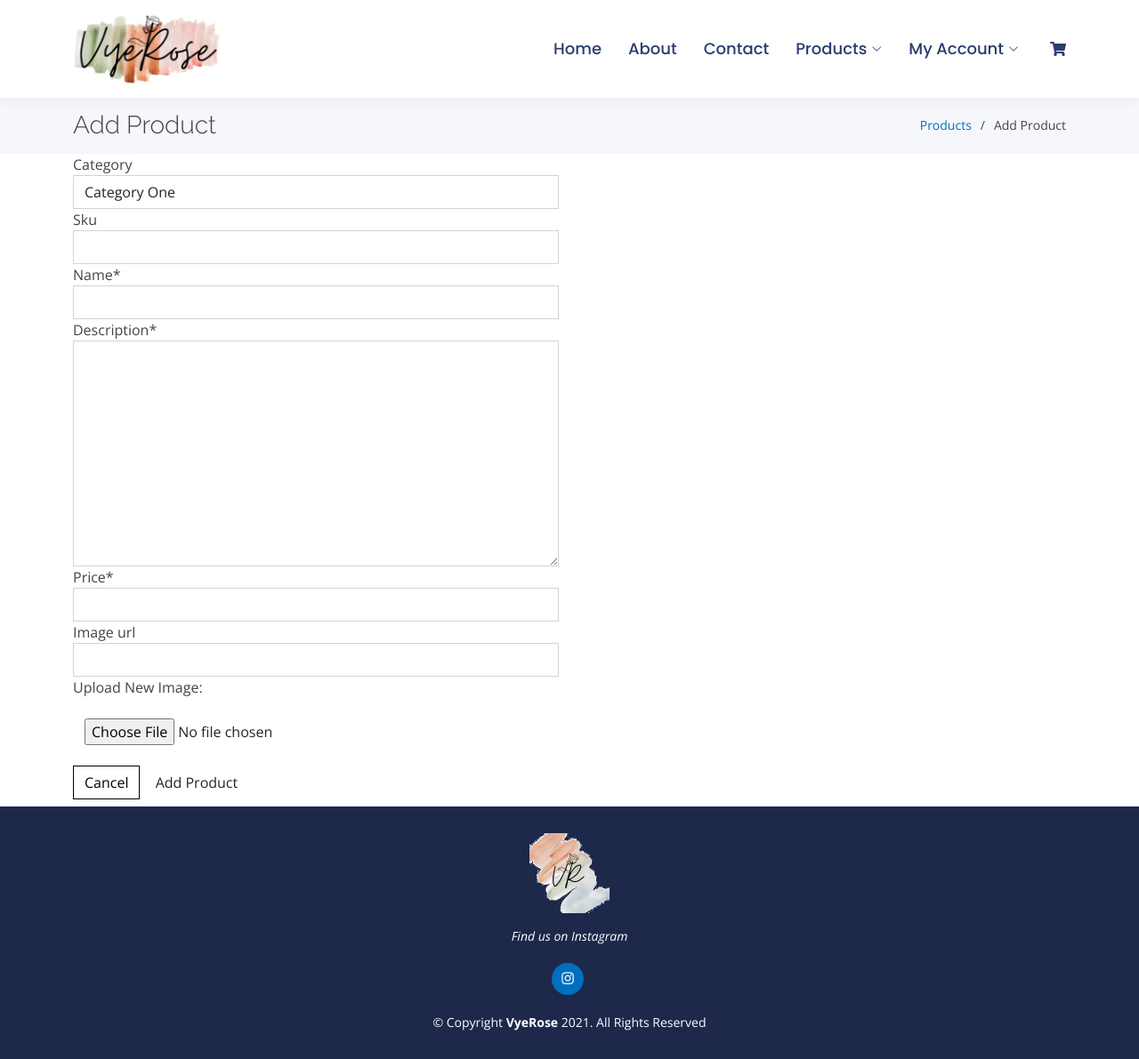
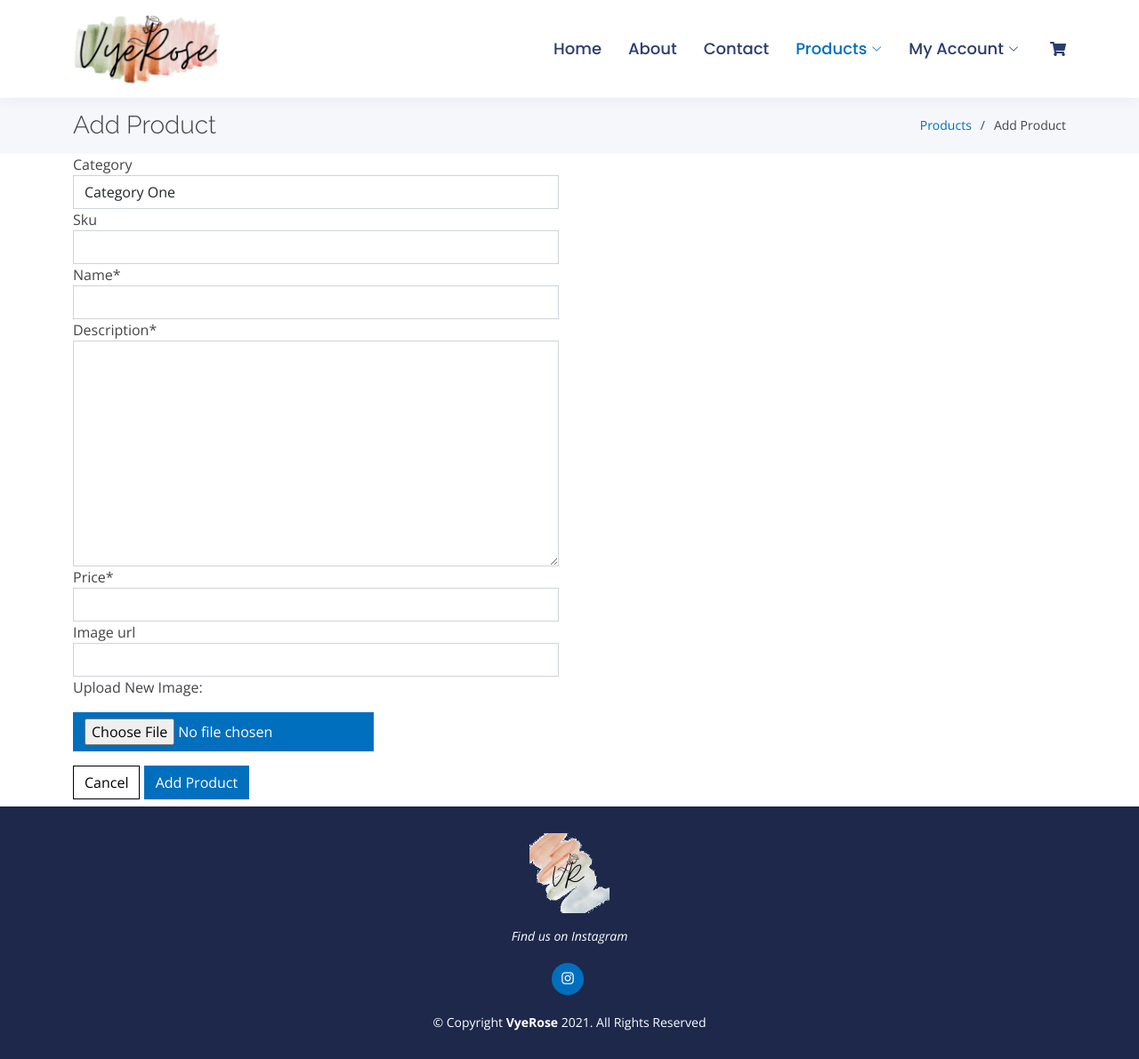
Before and after one commit to StoneMasons4106/vyerose, a Django app: page /products/add/ in a window 1280 px wide. Shown: the whole page at 89% size. Run offline with Django 3.2, Linux system fonts and the light colour scheme; the visitor is signed in with stand-in values (Sample User, id 1); data comes from the database, SQL or seed files in the repository; some libraries are stand-ins or nearby versions.

Commit message:
Minor cosmetic changes, prep for 2 way integration with Google Sheets.

```diff
--- a/requirements.txt
+++ b/requirements.txt
@@ -22,3 +22,9 @@ s3transfer==0.5.0
 botocore==1.21.36
 jmespath==0.10.0
 django-storages==1.11.1
+django-gsheets==0.0.10
+google-auth==1.23.0
+google-auth-httplib2==0.0.4
+google-api-python-client==1.12.8
+google-auth-oauthlib==0.4.2
+six==1.16.0
--- a/static/css/style.css
+++ b/static/css/style.css
@@ -35,6 +35,18 @@
 .btn-blue:hover,
 .btn-blue:active,
 .btn-blue:focus {
+    background: #1d284b;
+    color: white;
+}
+
+.btn-black {
+    background: #006fbe;
+    color: white;
+}
+
+.btn-black:hover,
+.btn-black:active,
+.btn-black:focus {
     background: #1d284b;
     color: white;
 }
--- a/templates/base.html
+++ b/templates/base.html
@@ -70,7 +70,7 @@
           {% endif %}
           {% if page == "products" %}
             {% if request.user.is_superuser %}
-            <li class="dropdown"><a href="#"><span>Products</span> <i class="bi bi-chevron-down"></i></a>
+            <li class="dropdown"><a href="#" class="active"><span>Products</span> <i class="bi bi-chevron-down"></i></a>
               <ul>
                 <li><a href="{% url 'add_product' %}" class="dropdown-item">Add Product</a></li>
                 {% for category in categories %}
@@ -80,7 +80,7 @@
               </ul>
             </li>
             {% else %}
-            <li class="dropdown"><a href="#"><span>Products</span> <i class="bi bi-chevron-down"></i></a>
+            <li class="dropdown"><a href="#" class="active"><span>Products</span> <i class="bi bi-chevron-down"></i></a>
               <ul>
                 {% for category in categories %}
                 <li><a href="{% url 'products' %}?category={{ category.name }}">{{ category.friendly_name }}</a></li>
--- a/vyerose/settings.py
+++ b/vyerose/settings.py
@@ -56,6 +56,7 @@ INSTALLED_APPS = [
     'profiles',
     'checkout',
     'cart',
+    'gsheets',
 ]
 
 MIDDLEWARE = [
@@ -157,6 +158,10 @@ STATICFILES_DIRS = (os.path.join(BASE_DIR, 'static'),)
 MEDIA_URL = '/media/'
 MEDIA_ROOT = os.path.join(BASE_DIR, 'media')
 
+GSHEETS = {
+    'CLIENT_SECRETS': '<PATH TO DOWNLOADED CREDS>'
+}
+
 STANDARD_DELIVERY_PERCENTAGE = 10
 
 if 'USE_AWS' in os.environ:
--- a/vyerose/urls.py
+++ b/vyerose/urls.py
@@ -25,6 +25,7 @@ urlpatterns = [
     path('products/', include('products.urls')),
     path('profiles/', include('profiles.urls')),
     path('accounts/', include('allauth.urls')),
+    path('', include('gsheets.urls')),
     path('cart/', include('cart.urls')),
     path('checkout/', include('checkout.urls')),
 ]+ static(settings.MEDIA_URL, document_root=settings.MEDIA_ROOT)
```
